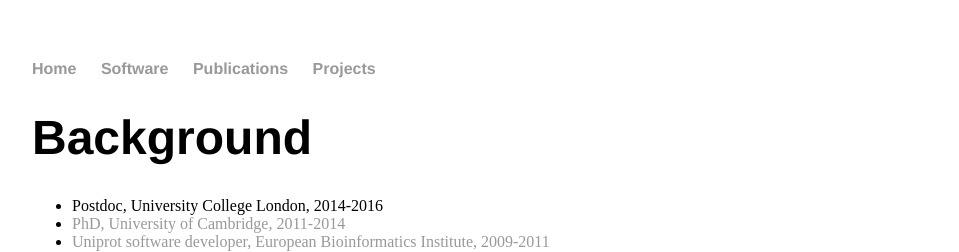
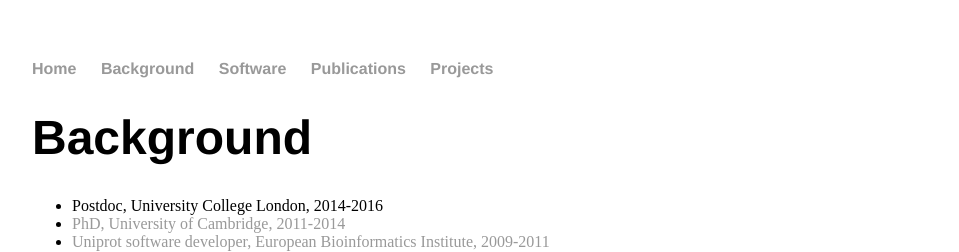
Before and after one commit to pontikos/pontikos.github.io, a Jekyll site: the page built from Background/index.html, in a window 1280 px wide. Shown: the top 252 px of the page, without its empty margins (160-1119 px from the left). Built offline with Jekyll 4.4.1, drawn with Linux system fonts in a browser that asks for light colours.

Commit message:
Update default.html

```diff
--- a/_layouts/default.html
+++ b/_layouts/default.html
@@ -10,6 +10,7 @@
 <nav>
 <ul>
 <li><a href="/">Home</a></li>
+<li><a href="/Background">Background</a></li>
 <li><a href="/Software">Software</a></li>
 <li><a href="/Publications">Publications</a></li>
 <li><a href="/Projects">Projects</a></li>
```
